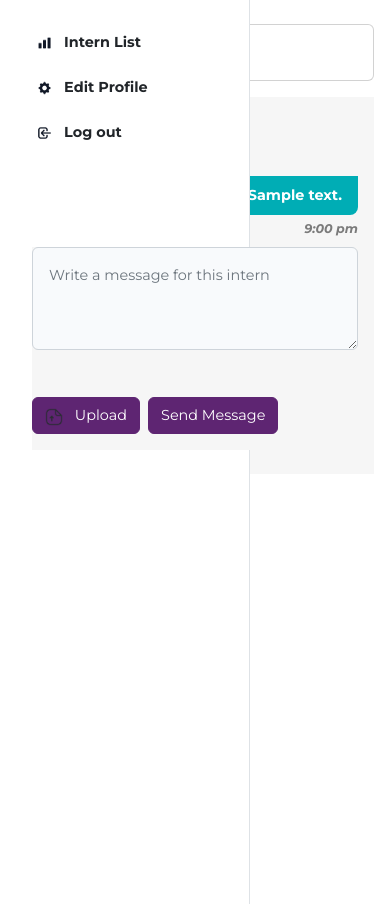
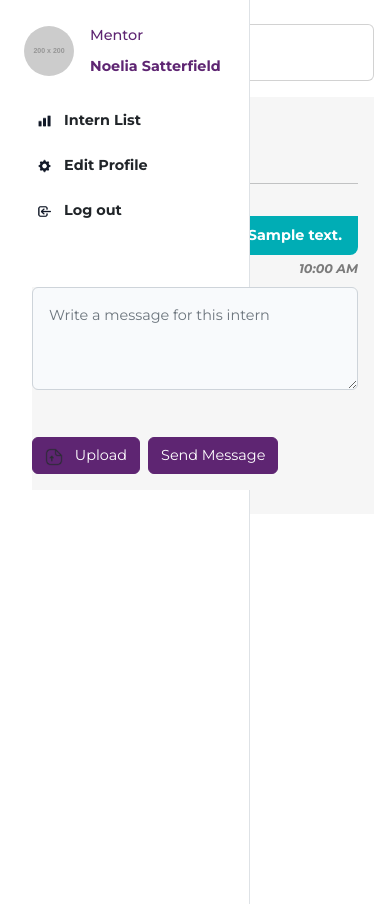
Before and after one commit to NBG-Software/interns-talk-web, a Laravel app: page /intern/talk/1 in a window 390 px wide, after a click that opens the changed part. Shown: the part 62-966 px from the top of the page. Run offline with Laravel 12, Linux system fonts and the light colour scheme; a user stored in the database is signed in; data comes from the database, SQL or seed files in the repository; tables that the repository leaves empty hold one stand-in row (values such as "Sample post"); grey boxes labelled with a size stand in for pictures from a placeholder-image service; style sheets or scripts are compiled from the project's sources; some libraries are stand-ins or nearby versions; grey boxes are pictures that could not be loaded.

Commit message:
chat ui switched

```diff
--- a/app/Http/Controllers/ChatController.php
+++ b/app/Http/Controllers/ChatController.php
@@ -18,7 +18,13 @@ class ChatController extends Controller
         if(!Gate::allows('permit-chat', $chat)){
             abort(403, 'Unauthorized');
         };
-        return view('intern.intern-talk', compact('chat'));
+
+        $messages = $chat->messages()
+                            ->get()
+                            ->groupBy(function ($message) {
+                                return date('Y-m-d', strtotime($message->created_at));
+                            });
+        return view('intern.intern-talk', compact('chat', 'messages'));
     }
 
     public function store_message(Request $request, $id){
--- a/app/Http/Controllers/MessageController.php
+++ b/app/Http/Controllers/MessageController.php
@@ -12,9 +12,16 @@ class MessageController extends Controller
 
         $chat = Chat::findOrFail($id);
 
-        $messages = Message::where('chat_id', $id)->get()->toArray();
+        $messages = Message::where('chat_id', $id)
+                            ->get()
+                            ->groupBy(function ($message) {
+                                return date('Y-m-d', strtotime($message->created_at));
+                            })
+                            ->toArray();
 
-        return response()->json(['messages' => $messages, 'chat' => $chat]);
+        // return response()->json(['messages' => $messages, 'chat' => $chat]);
+
+        return view('intern.intern-talk', compact('messages'));
 
     }
 }
--- a/config/app.php
+++ b/config/app.php
@@ -65,7 +65,7 @@ return [
     |
     */
 
-    'timezone' => env('APP_TIMEZONE', 'UTC'),
+    'timezone' => env('APP_TIMEZONE', 'Asia/Yangon',),
 
     /*
     |--------------------------------------------------------------------------
--- a/resources/views/intern/intern-talk.blade.php
+++ b/resources/views/intern/intern-talk.blade.php
@@ -19,90 +19,78 @@
 
         {{-- chatroom --}}
 
-        {{-- empty message container --}}
-        {{-- <div style="display: block" class="empty-message-container row mt-3 h-100">
-            <div style="background-color: #F6F6F6;" class="p-4 d-flex flex-column">
-                <p class="fw-bold">{{ $chat->user->full_name }}</p>
-                <div class="empty-message-box d-flex flex-column justify-content-center align-items-center flex-grow-1">
-                    <img src="{{ asset('assets/dashboard/chat_cat.png') }}" width="80" alt="">
-                    <p class="mt-2 fw-semibold text-black-50">There is no message yet</p>
-                </div> --}}
-
-                {{-- Message input box --}}
-                {{-- <div class="">
-                    <form id="send-message">
-                        @csrf
-
-                        <div class="form-group">
-                            <textarea name="message_text" class="form-control p-3" id="" rows="3"
-                                placeholder="Write a message for this intern" required></textarea>
-                        </div>
-                        <div class="message-image mt-2">
-                            <img id="preview-img" src="" class="mb-2" width="80">
-                        </div>
-                        <div class="mt-3 d-flex">
-                            <form class="d-inline-block" method="post" id="messsage-media-upload"
-                                enctype="multipart/form-data">
-                                @csrf
-
-                                <div class="">
-
-                                    <label type="button" style="cursor: pointer;" id="message-photo"
-                                        class="btn btn-primary" for="message-media">
-                                        <img src="{{ asset('assets/dashboard/document-upload.png') }}" class="me-2"
-                                            width="18" alt="">
-                                        Upload
-                                    </label>
-                                    <input style="display: none" type="file" accept="image/png, image/jpeg, image/jpg"
-                                        name="message_media" class="" id="message-media">
-
-                                    @error('profile_picture')
-                                        <small class="text-danger">{{ $message }}</small>
-                                    @enderror
-
-                                </div>
-
-                                <button style="display: none !important;" id="send-btn" type="submit"
-                                    class="btn btn-primary text-white rounded-1 d-flex justify-content-center align-items-center">
-                                    <span id="spinner" class="spinner-border spinner-border-sm me-3" style="display: none"
-                                        aria-hidden="true"></span>
-                                    <p class="mb-0">Upload</p>
-                                </button>
-                            </form>
-                            <button type="submit" class="btn btn-primary ms-2">Send Message</button>
-                        </div>
-                    </form>
-                    <form action="" id="send-box">
-                        <div class="form-group">
-                            <textarea name="message" class="form-control p-3" id=""rows="3" placeholder="Write a message for this intern"></textarea>
-                        </div>
-                        <div class="mt-3">
-                            <button type="submit" class="btn btn-primary">Send Message</button>
-                        </div>
-                    </form>
-                </div>
-            </div>
-        </div> --}}
-
         {{-- messsages container --}}
         <div style="display : block;" class="message-container row mt-3 h-auto">
             <div style="background-color: #F6F6F6;" class="py-4 px-3 px-md-5 position-relative">
                 <p class="fw-bold ">{{ $chat->user->full_name }}</p>
 
-                {{-- empty message box --}}
-                <div class="empty-message-box d-flex flex-column justify-content-center align-items-center flex-grow-1">
-                    <img  src="{{ asset('assets/dashboard/chat_cat.png') }}" width="80" alt="">
+                {{-- message box --}}
+
+                <div style="overflow-y: scroll" class="message-box vh-75 d-flex flex-column d-block">
+                    @if (count($messages) == 0)
+                        <div class="d-flex flex-column justify-content-center align-items-center empty-message-box">
+                            <img src="{{ asset('assets/dashboard/chat_cat.png') }}" width="80" alt="">
                             <p class="mt-2 fw-semibold text-black-50">There is no message yet</p>
                         </div>
-
-                {{-- message box --}}
-                <div style="overflow-y: scroll" class="message-box vh-75 d-flex flex-column">
-
+                    @endif
+                    @if (count($messages) != 0)
+                        @foreach ($messages as $date => $msgs)
+                            <p class="text-center fw-bold text-black-50 mb-0">{{ $date }}</p>
+                            <hr class="mt-0">
+                            @foreach ($msgs as $msg)
+                                @if ($msg->sender_id == $chat->mentor_id)
+                                    @if ($msg->message_text)
+                                        <div class="mentor-message mt-3 align-self-end">
+                                            <div style="width: fit-content">
+                                                <span style="border-radius: 8px 0 8px 8px;"
+                                                    class="bg-secondary text-white fw-bold py-2 px-3 d-block">{{ $msg->message_text }}</span>
+                                                <small
+                                                    class="d-block text-end fw-bold fst-italic text-black-50 mt-1">{{ $msg->created_at->format('h:i A') }}</small>
+                                            </div>
+                                        </div>
+                                    @elseif($msg->message_media)
+                                        <div class="mentor-message mt-3 align-self-end">
+                                            <div style="width: fit-content">
+                                                <img src="{{ asset('storage/message_media/' . $msg->message_media) }}"
+                                                    alt="Media Message" class="img-fluid"
+                                                    style="max-width: 200px; border-radius: 8px 0 8px 8px;">
+                                                <small
+                                                    class="d-block text-end fw-bold fst-italic text-black-50 mt-1">{{ $msg->created_at->format('h:i A') }}
+                                                </small>
+                                            </div>
+                                        </div>
+                                    @endif
+                                @elseif ($msg->sender_id == $chat->user_id)
+                                    @if ($msg->message_text)
+                                        <div class="intern-message">
+                                            <small class="mb-2 fw-semibold">{{ $chat->user->full_name }}</small>
+                                            <div style="width: fit-content">
+                                                <span style="border-radius: 0 8px 8px 8px;"
+                                                    class="bg-white fw-bold py-2 px-3 d-block">{{ $msg->message_text }}</span>
+                                                <small
+                                                    class="d-block text-end fw-bold fst-italic text-black-50 mt-1">{{ $msg->created_at->format('h:i A') }}
+                                                </small>
+                                            </div>
+                                        </div>
+                                    @elseif($msg->message_media)
+                                        <div class="intern-message">
+                                            <small class="mb-2 fw-semibold">{{ $chat->user->full_name }}</small>
+                                            <div style="width: fit-content">
+                                                <img src="{{ asset('storage/message_media/' . $msg->message_media) }}"
+                                                    alt="Media Message" class="img-fluid"
+                                                    style="max-width: 200px; border-radius: 0 8px 8px 8px;">
+                                                <small
+                                                    class="d-block text-end fw-bold fst-italic text-black-50 mt-1">{{ $msg->created_at->format('h:i A') }}
+                                                </small>
+                                            </div>
+                                        </div>
+                                    @endif
+                                @endif
+                            @endforeach
+                        @endforeach
+                    @endif
                 </div>
 
-                @error('message_text')
-                    <div>{{ $message }}</div>
-                @enderror
 
                 {{-- write message input  --}}
                 <div style="background-color: #F6F6F6;" class=" mt-2 z-3 sticky-bottom pb-3">
@@ -127,8 +115,8 @@
 
                             <div class="">
 
-                                    <label style="cursor: pointer;" id="message-photo"
-                                        class="btn btn-primary" for="message-media">
+                                <label style="cursor: pointer;" id="message-photo" class="btn btn-primary"
+                                    for="message-media">
                                     <img src="{{ asset('assets/dashboard/document-upload.png') }}" class="me-2"
                                         width="18" alt="">
                                     Upload
@@ -170,13 +158,12 @@
 
             // for pushing messages
             let messageBox = document.querySelector('.message-box');
-            // currenct chat room
+            // current chat room
             let chat_user_name = "{{ $chat->user->full_name }}";
             // media message validation error
             let errorMessage = document.getElementById('error-message');
 
-            let messages = [];
-            let chat;
+            let chat = @json($chat);
 
             // for preview image
             let messageMedia = document.getElementById('message-media')
@@ -196,69 +183,64 @@
                 messageLabel.style.display = "none";
             })
 
+            function formatTime(time) {
+                let date = new Date(time.replace(' ', 'T'));
+                let hours = String(date.getHours()).padStart(2, '0');
+                let minutes = String(date.getMinutes()).padStart(2, '0');
 
-            // pre-fetching all messages on DOM Loading
-            try {
-                let result = await fetch("{{ route('message.all', $chat->id) }}");
-                let data = await result.json();
-                console.log("Messages fetched successfully:", data);
+                let period = hours >= 12 ? 'PM' : 'AM';
+                hours = hours % 12;
+                hours = hours ? hours : 12;
 
-                messages.push(...data.messages);
-                chat = data.chat;
-                console.log(messages)
+                let formattedTime = `${hours}:${minutes} ${period}`;
 
-            } catch (error) {
-                console.error("Error fetching messages:", error);
+                return formattedTime;
             }
 
-            // console.log(chat);
-
-            // append fetched messages to DOM MessageBox
-            messages.forEach((message) => appendMessageToDOM(message));
 
             function appendMessageToDOM(message) {
                 let messageHTML = "";
 
                 if (message.sender_id == chat.mentor_id) {
-                    if(message.message_text){
+                    if (message.message_text) {
                         messageHTML = `
                         <div class="mentor-message mt-3 align-self-end">
                             <div style="width: fit-content">
                                 <span style="border-radius: 8px 0 8px 8px;"
                                     class="bg-secondary text-white fw-bold py-2 px-3 d-block">${message.message_text}</span>
-                                <small class="d-block text-end fw-bold fst-italic text-black-50 mt-1">9:00 pm</small>
+                                <small class="d-block text-end fw-bold fst-italic text-black-50 mt-1">${formatTime(message.created_at)}</small>
                             </div>
                         </div>
                     `;
-                    }else if(message.message_media){
+                    } else if (message.message_media) {
                         messageHTML = `
                             <div class="mentor-message mt-3 align-self-end">
                                 <div style="width: fit-content">
                                     <img src="/storage/message_media/${message.message_media}" alt="Media Message" class="img-fluid" style="max-width: 200px; border-radius: 8px 0 8px 8px;">
-                                    <small class="d-block text-end fw-bold fst-italic text-black-50 mt-1">9:00 pm</small>
+                                    <small class="d-block text-end fw-bold fst-italic text-black-50 mt-1">${formatTime(message.created_at)}</small>
                                 </div>
                             </div>
                         `;
                     }
 
                 } else if (message.sender_id == chat.user_id) {
-                    if(message.message_text){
+                    if (message.message_text) {
                         messageHTML = `
                             <div class="intern-message">
                                 <small class="mb-2 fw-semibold">${chat_user_name}</small>
                                 <div style="width: fit-content">
                                     <span style="border-radius: 0 8px 8px 8px;" class="bg-white fw-bold py-2 px-3 d-block">${message.message_text}</span>
-                                    <small class="d-block text-end fw-bold fst-italic text-black-50 mt-1">9:00 pm</small>
+                                    <small class="d-block text-end fw-bold fst-italic text-black-50 mt-1">${formatTime(message.created_at)}</small>
                                 </div>
                             </div>
                         `;
-                    }else if(message.message_media){
+                    } else if (message.message_media) {
                         messageHTML = `
                             <div class="intern-message">
                                 <small class="mb-2 fw-semibold">${chat_user_name}</small>
                                 <div style="width: fit-content">
                                     <img src="/storage/message_media/${message.message_media}" alt="Media Message" class="img-fluid" style="max-width: 200px; border-radius: 0 8px 8px 8px;">
-                                    <small class="d-block text-end fw-bold fst-italic text-black-50 mt-1">9:00 pm</small>
+                                    <small class="d-block text-end fw-bold fst-italic text-black-50 mt-1">${formatTime(message.created_at)}</small>
                                 </div>
                             </div>
                         `;
@@ -274,14 +256,14 @@
 
 
             // toggle message box and empty message box
-            if(messages.length === 0){
-                messageBox.style.display = "none";
-                emptyMessageBox.style.display = "block";
-            }else{
-                messageBox.style.display = "block";
-                emptyMessageBox.style.display = "none";
-                emptyMessageBox.classList.remove('d-flex');
-            }
+            // if (messages.length === 0) {
+            //     messageBox.style.display = "none";
+            //     emptyMessageBox.style.display = "block";
+            // } else {
+            //     messageBox.style.display = "block";
+            //     emptyMessageBox.style.display = "none";
+            //     emptyMessageBox.classList.remove('d-flex');
+            // }
 
             // send text message
             document.getElementById("send-message").addEventListener("submit", async function(e) {
@@ -305,8 +287,8 @@
                         errorMessage.innerHTML = errors.message_text
                     }
 
-                    emptyMessageBox.style.display = "none";
-                    emptyMessageBox.classList.remove('d-flex');
+                    // emptyMessageBox.style.display = "none";
+                    // emptyMessageBox.classList.remove('d-flex');
 
                     console.log("Message sent successfully:", data);
                     form.reset();
@@ -339,8 +321,8 @@
                         errorMessage.innerHTML = errors.message_media;
                     }
 
-                    emptyMessageBox.style.display = "none";
-                    emptyMessageBox.classList.remove('d-flex');
+                    // emptyMessageBox.style.display = "none";
+                    // emptyMessageBox.classList.remove('d-flex');
 
                     console.log("Message sent successfully:", data);
                     form.reset();
@@ -361,15 +343,16 @@
             window.Echo.private('chat-channel-{{ $chat->id }}')
                 .listen('.MessageSent', (event) => {
                     console.log(event.message);
-                    messages.push(event.message);
+                    // messages.push(event.message);
                     appendMessageToDOM(event.message);
-
+                    if (emptyMessageBox) {
                         emptyMessageBox.style.display = "none";
                         emptyMessageBox.classList.remove('d-flex');
+                    }
+
+
                 });
 
         })
-
-
     </script>
 @endpush
--- a/resources/views/layouts/app.blade.php
+++ b/resources/views/layouts/app.blade.php
@@ -43,9 +43,11 @@
 
                 <ul class="navbar-nav ms-auto nav-mentor">
                     @auth
-                        <li class="nav-item">
-                            <a class="nav-link active" aria-current="page" href="#">
-                                Mentor {{ Auth::user()->full_name }}
+                        <li class="nav-item d-md-block d-none">
+                            <a class="nav-link custom-hover" aria-current="page" href="{{route('profile.show')}}">
+                                <img src="{{ Auth::user()->profile_picture ? asset('storage/profile_pictures/' .  Auth::user()->profile_picture) : asset('assets/profile_default.jpg') }}" class="me-2 rounded-circle" width="50"
+                                        alt="">
+                                <span class="mb-0">Mentor {{ Auth::user()->full_name }}</span>
                             </a>
                         </li>
 
@@ -58,7 +60,22 @@
         <main class="container-fluid px-0 h-100 d-flex flex-grow-1 position-relative">
             <aside class="bg-white sidebar h-100 border-0 border-end border-black-50 p-4 position-fixed overflow-auto">
                 <ul class="list-unstyled">
-                    <li class="mb-2">
+                    <li class="mb-2 d-md-none d-block">
+                        <a href="{{ route('profile.show') }}"
+                            class="text-decoration-none">
+                            <div class="d-flex align-items-center">
+                                <div class="">
+                                    <img src="{{ Auth::user()->profile_picture ? asset('storage/profile_pictures/' .  Auth::user()->profile_picture) : asset('assets/profile_default.jpg') }}" class="me-2 rounded-circle" width="50"
+                                        alt="">
+                                </div>
+                                <div class="ms-2">
+                                    <p class="mb-2">Mentor</p>
+                                    <p class="mb-0 fw-bold">{{Auth::user()->full_name}}</p>
+                                </div>
+                            </div>
+                        </a>
+                    </li>
+                    <li class="mb-2 mt-md-0 mt-4">
                         <a href="{{ route('intern.list') }}"
                             class="btn btn-custom-hover text-start text-dark fw-bold w-100 {{ request()->fullurl() == route('intern.list') ? 'btn-secondary' : '' }}">
                             <img src="{{ asset('assets/dashboard/chart-bar.png') }}" class="me-2" width="15"
```
Also changed, not shown: app/Http/Controllers/InternController.php (+16 -2 lines), resources/views/intern/intern-list.blade.php (+12 -3 lines), resources/views/profile/show_profile.blade.php (+4 -3 lines). Lines whose indentation alone changed are shown as unchanged.
